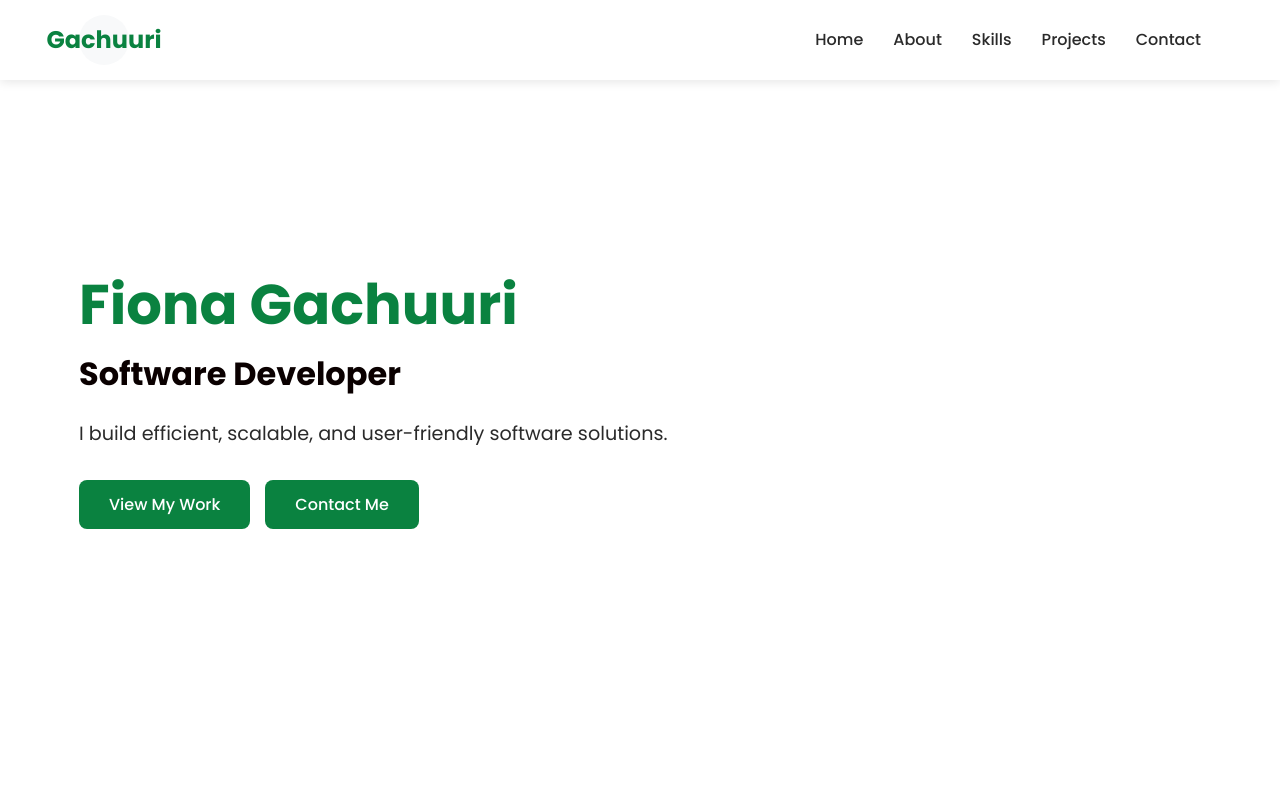
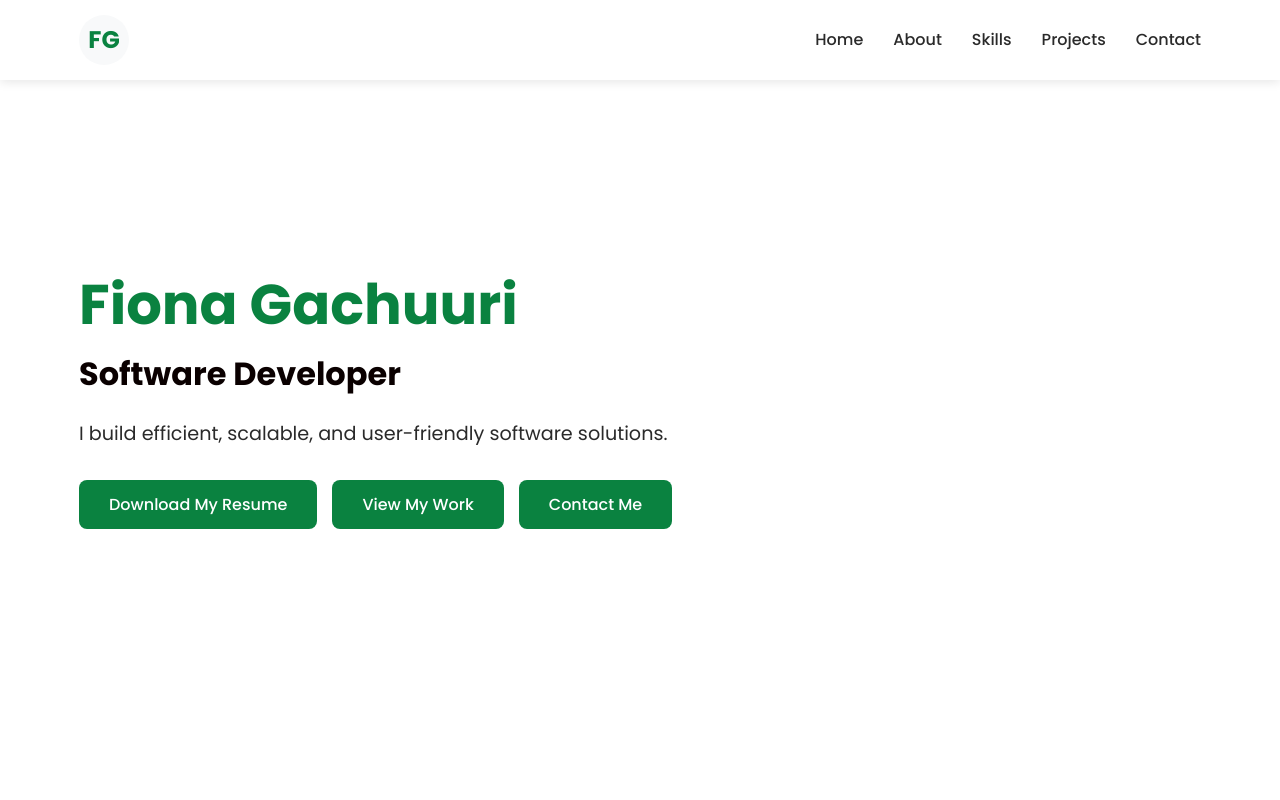
Before and after one commit to FionaGachuuri/my_portfolio, a plain HTML site: page index.html in a window 1280 px wide. Shown: the top 800 px of the page. Drawn offline with Linux system fonts and the light colour scheme; a script that the page names is missing.

Commit message:
Added a cv button.

```diff
--- a/index.html
+++ b/index.html
@@ -11,7 +11,7 @@
 <body>
     <nav class="navbar">
         <div class="container">
-            <div class="logo">Gachuuri</div>
+            <div class="logo">FG</div>
             <ul class="nav-links">
                 <li><a href="#home">Home</a></li>
                 <li><a href="#about">About</a></li>
@@ -34,6 +34,7 @@
                 <h2>Software Developer</h2>
                 <p>I build efficient, scalable, and user-friendly software solutions.</p>
                 <div class="cta-buttons">
+                    <a href="resume"  class="btn primary-btn">Download My Resume</a>
                     <a href="#projects" class="btn primary-btn">View My Work</a>
                     <a href="#contact" class="btn primary-btn">Contact Me</a>
                 </div>
```
Also changed, not shown: 1 other file.
